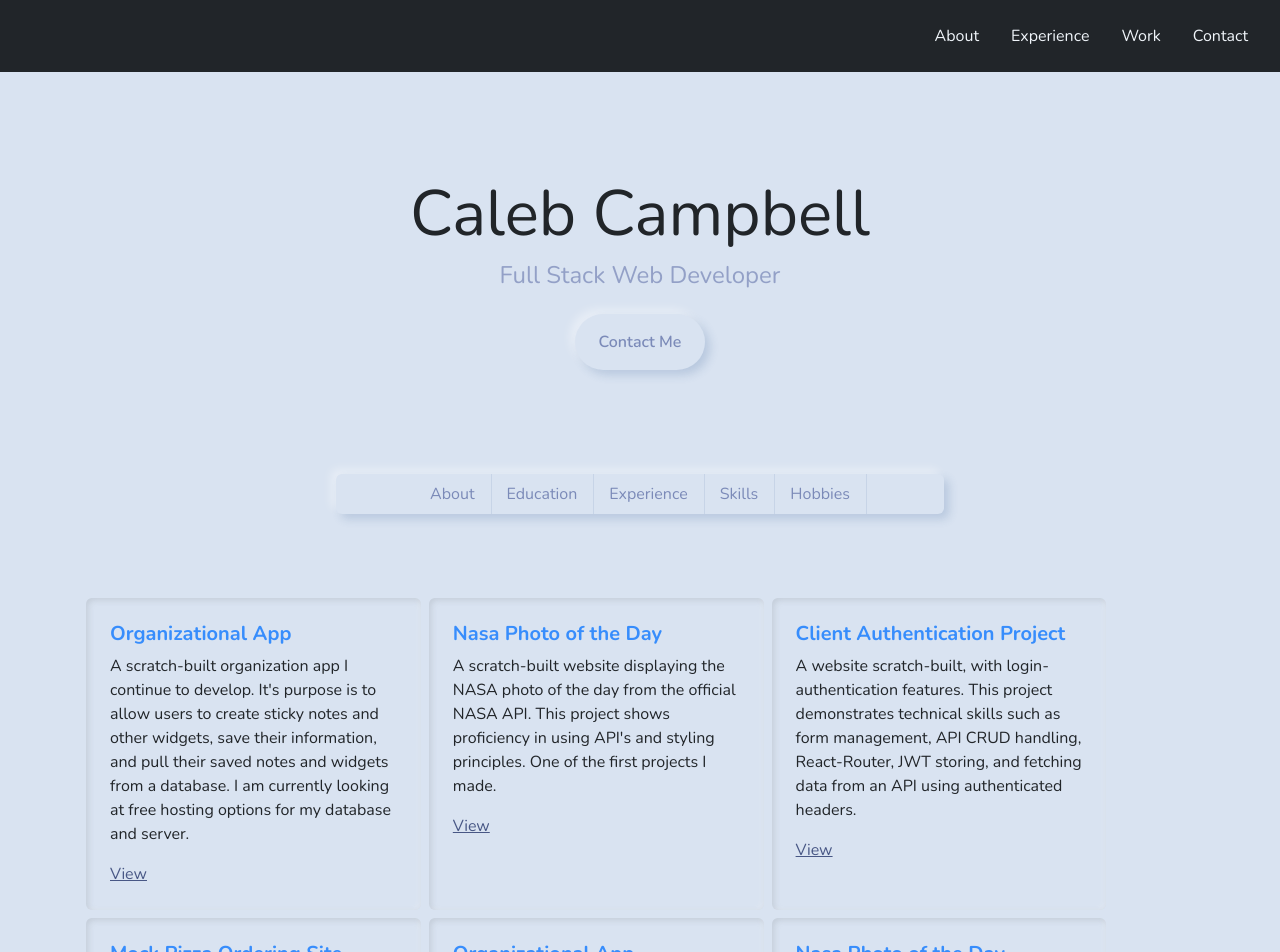
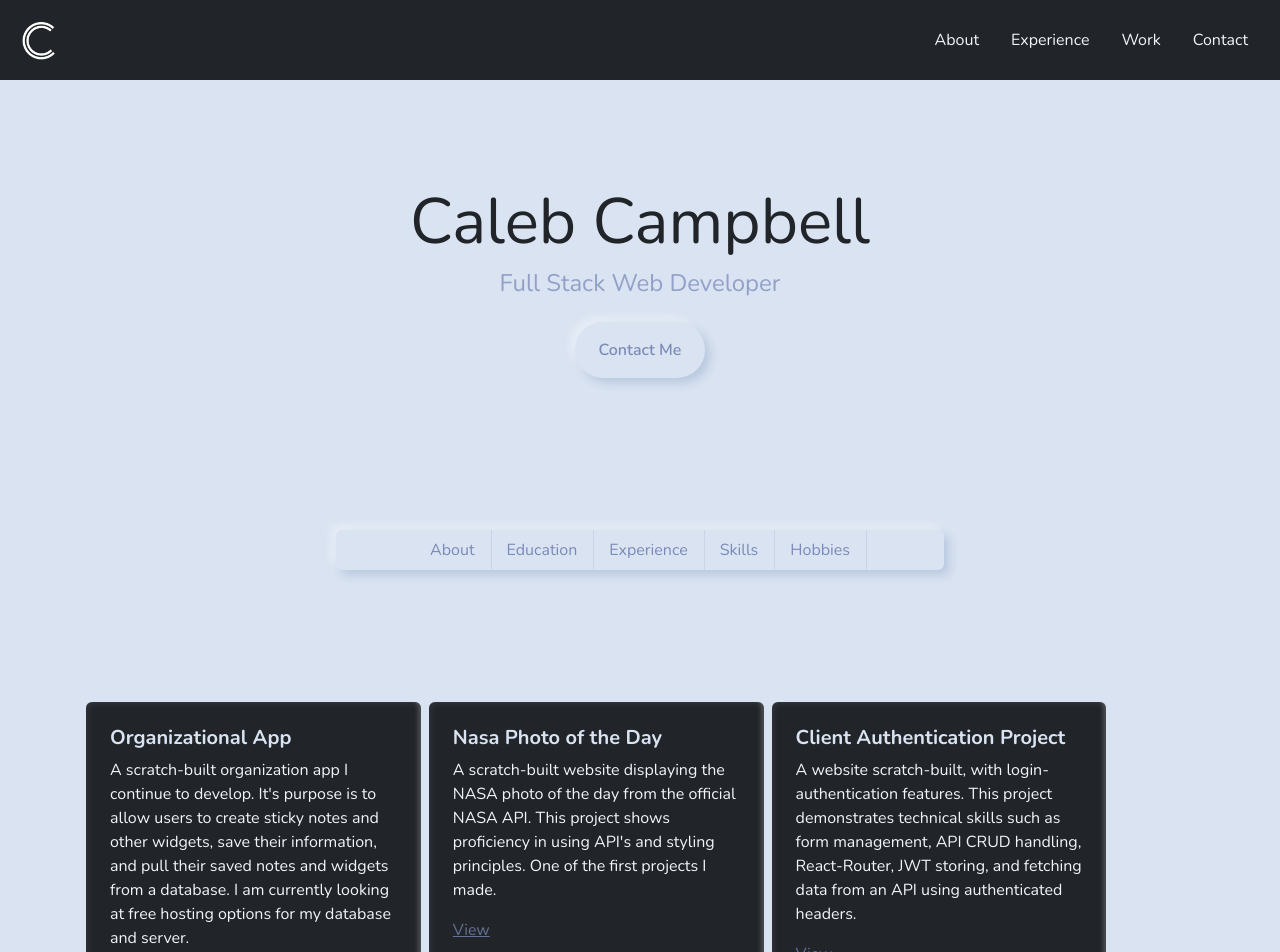
Before and after one commit to Caleb-Campbell/bootstrap-portfolio, a React (Vite) app: page / in a window 1280 px wide. Shown: the top 952 px of the page. Built offline with nearby package versions, Linux system fonts and the light colour scheme.

Commit message:
fixed heights

```diff
--- a/src/App.jsx
+++ b/src/App.jsx
@@ -6,6 +6,7 @@ import NavBar from './components/NavBar'
 import TitlePage from './components/TitlePage'
 import Projects from './components/Projects'
 import About from './components/About'
+import { Stack } from 'react-bootstrap'
 
 function App() {
   const [count, setCount] = useState(0)
@@ -13,9 +14,11 @@ function App() {
   return (
     <>
     <NavBar/>
+    <Stack gap={5}>
     <TitlePage />
     <About />
     <Projects />
+    </Stack >
     </>
   )
 }
--- a/src/components/NavBar.jsx
+++ b/src/components/NavBar.jsx
@@ -1,13 +1,16 @@
 import React from 'react'
-import { Nav, Dropdown, Button } from 'react-bootstrap'
+import { Nav, Stack, Button, Image } from 'react-bootstrap'
+import logo from '../assets/simple-white-caleb-campbell.png'
 export default function NavBar() {
   return (
-    <Nav  className='justify-content-end p-3 bg-dark'>
+    <Nav  className='justify-content-between p-3 bg-dark'>
+    <Image style={{width: '3em'}} src={logo} />
+    <Stack direction='horizontal'>
     <Nav.Item>
       <Nav.Link className='text-light'  href="#about">About</Nav.Link>
     </Nav.Item>
     <Nav.Item>
-      <Nav.Link className='text-light'  href="/home">Experience</Nav.Link>
+      <Nav.Link className='text-light'  href="#projects">Experience</Nav.Link>
     </Nav.Item>
     <Nav.Item>
       <Nav.Link className='text-light'  href="/home">Work</Nav.Link>
@@ -15,6 +18,7 @@ export default function NavBar() {
     <Nav.Item>
       <Nav.Link className='text-light'  href="/home">Contact</Nav.Link>
     </Nav.Item>
+    </Stack>
 
     </Nav>
   )
--- a/src/components/Projects.jsx
+++ b/src/components/Projects.jsx
@@ -10,14 +10,14 @@ export default function Projects() {
 
   return (
     <>
-    <Container style={{display: 'flex', flexFlow: 'row wrap', width: '90%', margin: '0 auto'}} >
+    <Container id='projects' style={{display: 'flex', flexFlow: 'row wrap', width: '90%', margin: '0 auto'}} >
         {projects.map(project => {
             return (
-                <Card style={{maxWidth: '30%'}} className='w-50 m-1'>
+                <Card style={{maxWidth: '30%'}} className='w-50 m-1 bg-dark'>
                     <Card.Body>
-                        <Card.Title className='text-primary fw-bold'>{project.name}</Card.Title>
-                        <Card.Text className='text-dark'>{project.description}</Card.Text>
-                        <Card.Link  href={project.link} >View</Card.Link>
+                        <Card.Title className='text-secondary fw-bold'>{project.name}</Card.Title>
+                        <Card.Text className='text-light'>{project.description}</Card.Text>
+                        <Card.Link className='text-muted'  href={project.link} >View</Card.Link>
                     </Card.Body>
                 </Card>
             )
```
Also changed, not shown: src/assets/simple-white-caleb-campbell.png (added).
